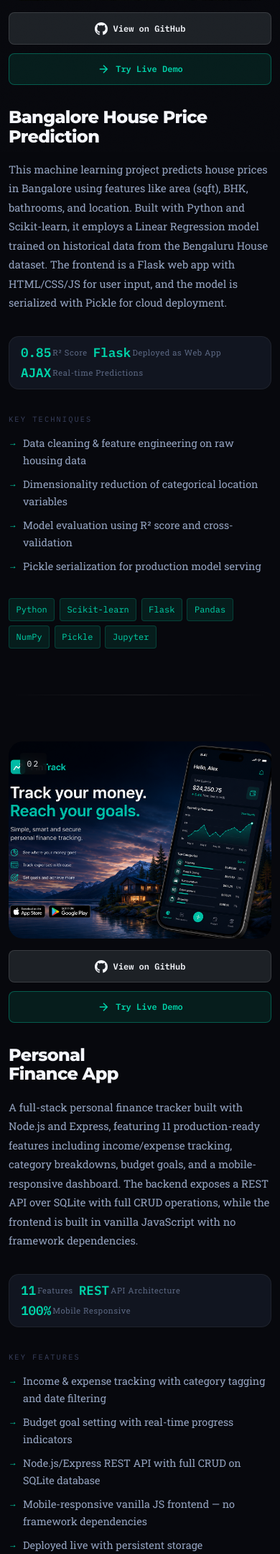
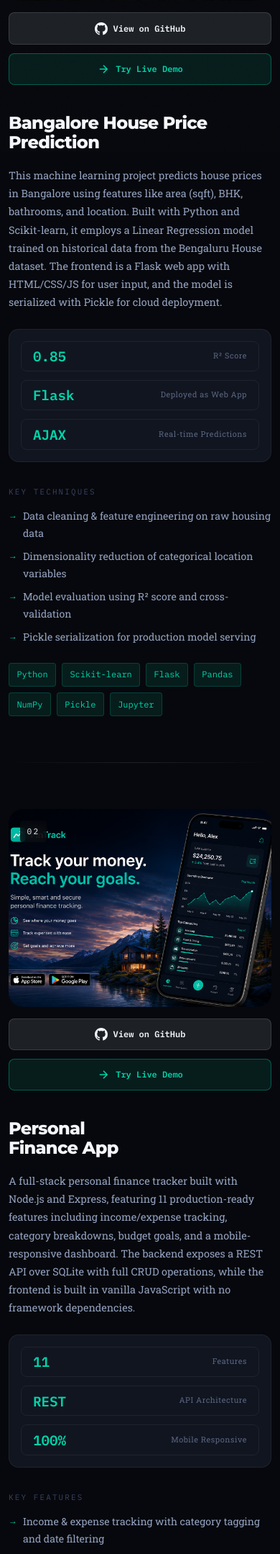
Before and after one commit to mustafanoman128/Website, a Flask app: page /projects in a window 390 px wide. Shown: the part 633-2792 px from the top of the page at 72% size. Run offline with Flask 3, Linux system fonts and the light colour scheme.

Commit message:
Fix project detail cards on mobile — grid outcomes, better spacing and readability
Co-Authored-By: Claude Sonnet 4.6 <noreply@anthropic.com>

```diff
--- a/static/css/style.css
+++ b/static/css/style.css
@@ -2787,22 +2787,40 @@ select.form-control option { background: var(--ink-2); color: var(--white); }
 
 /* J. Projects page — proj-detail */
 @media (max-width: 768px) {
-  .proj-detail { gap: 2rem; }
+  .proj-detail { gap: 2.5rem; }
   .proj-detail__title { font-size: clamp(1.5rem, 5vw, 2rem) !important; }
-  .proj-detail__desc { font-size: 0.92rem; }
-  .proj-detail__outcomes { grid-template-columns: repeat(3, 1fr); gap: 0.75rem; }
-  .proj-outcome__val { font-size: 1.1rem; }
-  .proj-outcome__label { font-size: 0.7rem; }
-  .proj-detail__list li { font-size: 0.9rem; }
-  .proj-detail__tags { gap: 0.4rem; }
-  .proj-detail__tags span { font-size: 0.75rem; padding: 0.25rem 0.6rem; }
+  .proj-detail__desc { font-size: 0.9rem; line-height: 1.75; margin-bottom: 1.5rem; }
+
+  /* Outcomes: full width, wrap into 2-per-row tiles */
+  .proj-detail__outcomes {
+    display: grid;
+    grid-template-columns: repeat(2, 1fr);
+    gap: 0.75rem;
+    width: 100%;
+    padding: 1rem;
+  }
+  .proj-outcome {
+    background: var(--bg);
+    border: 1px solid var(--border);
+    border-radius: var(--r-md);
+    padding: 0.75rem 1rem;
+    gap: 4px;
+  }
+  .proj-outcome__val { font-size: 1.2rem; }
+  .proj-outcome__label { font-size: 0.68rem; }
+
+  .proj-detail__section-title { font-size: 0.68rem; margin-top: 1.5rem; }
+  .proj-detail__list { margin-bottom: 1.5rem; }
+  .proj-detail__list li { font-size: 0.88rem; line-height: 1.7; padding-left: 1.25rem; }
+  .proj-detail__tags { gap: 0.5rem; }
+  .proj-detail__tags span { font-size: 0.75rem; padding: 0.3rem 0.65rem; }
   .proj-detail__links { flex-direction: column; gap: 0.75rem; }
-  .proj-link { text-align: center; justify-content: center; }
+  .proj-link { text-align: center; justify-content: center; width: 100%; }
 }
 
 @media (max-width: 480px) {
-  .proj-detail__outcomes { grid-template-columns: 1fr; gap: 0.5rem; }
-  .proj-outcome { flex-direction: row; justify-content: space-between; align-items: center; }
+  .proj-detail__outcomes { grid-template-columns: 1fr; }
+  .proj-outcome { flex-direction: row; justify-content: space-between; align-items: center; padding: 0.65rem 1rem; }
 }
 
 /* K. Project cards — homepage grid */
```
